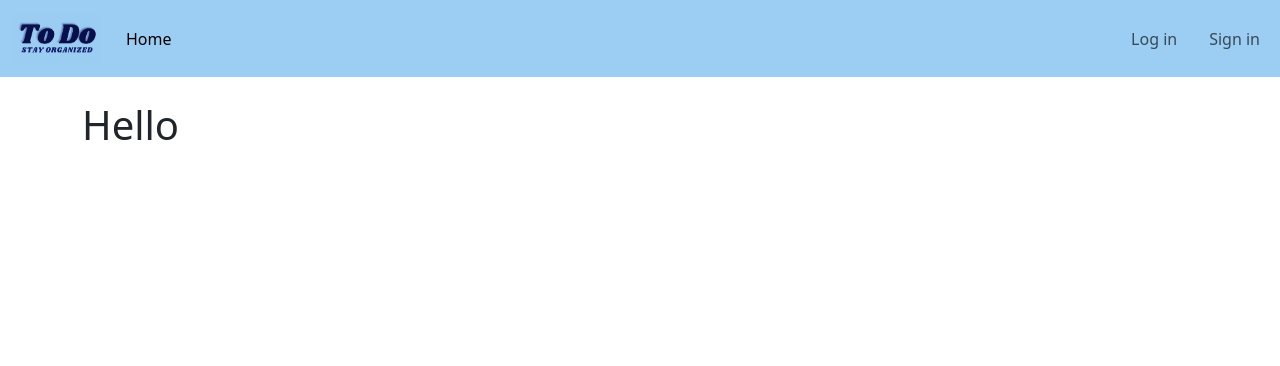
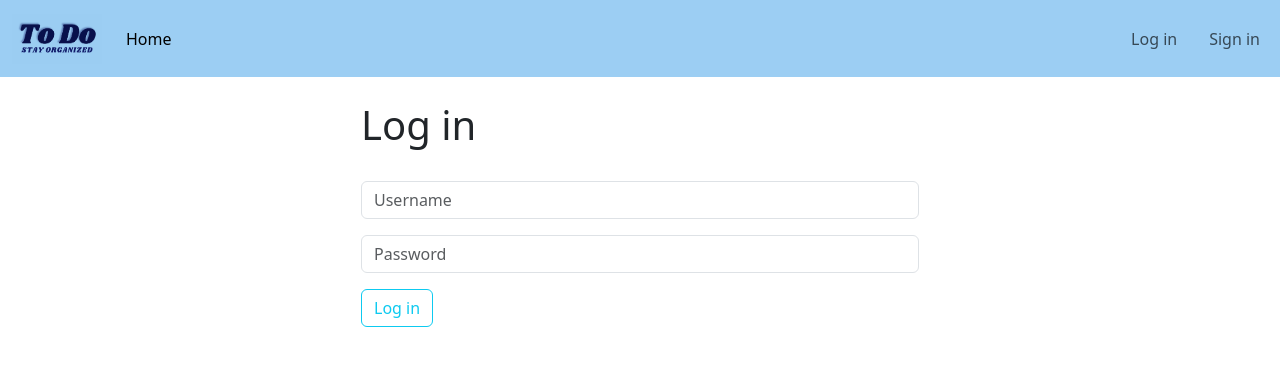
Before and after one commit to julkiea/Django-to-do-site, a Django app: page / in a window 1280 px wide. Shown: the top 366 px of the page. Run offline with Django 5.2, Linux system fonts and the light colour scheme.

Commit message:
Update home page, add form for logging in

```diff
--- a/website/templates/home.html
+++ b/website/templates/home.html
@@ -2,6 +2,37 @@
 
 {% block content %}
 
-<h1>Hello</h1>
+
+
+{% if user.is_authenticated %}
+
+<h1>There will be a table with to do tasks</h1>
+
+{% else %}
+
+<div class = "col-md-6 offset-md-3">
+    <h1>Log in</h1>
+    <br/>
+    <form method="POST" action="{% url 'home' %}">
+        {% csrf_token %}
+
+            <div class="mb-3">
+
+              <input type="text" class="form-control" name="username", placeholder="Username" required>
+
+            </div>
+            <div class="mb-3">
+
+              <input type="password" class="form-control" name="password", placeholder="Password" required>
+            </div>
+
+            <button type="submit" class="btn btn-outline-info">Log in</button>
+
+    </form>
+    </div>
+</div>
+
+
+{% endif %}
 
 {% endblock %}
```
